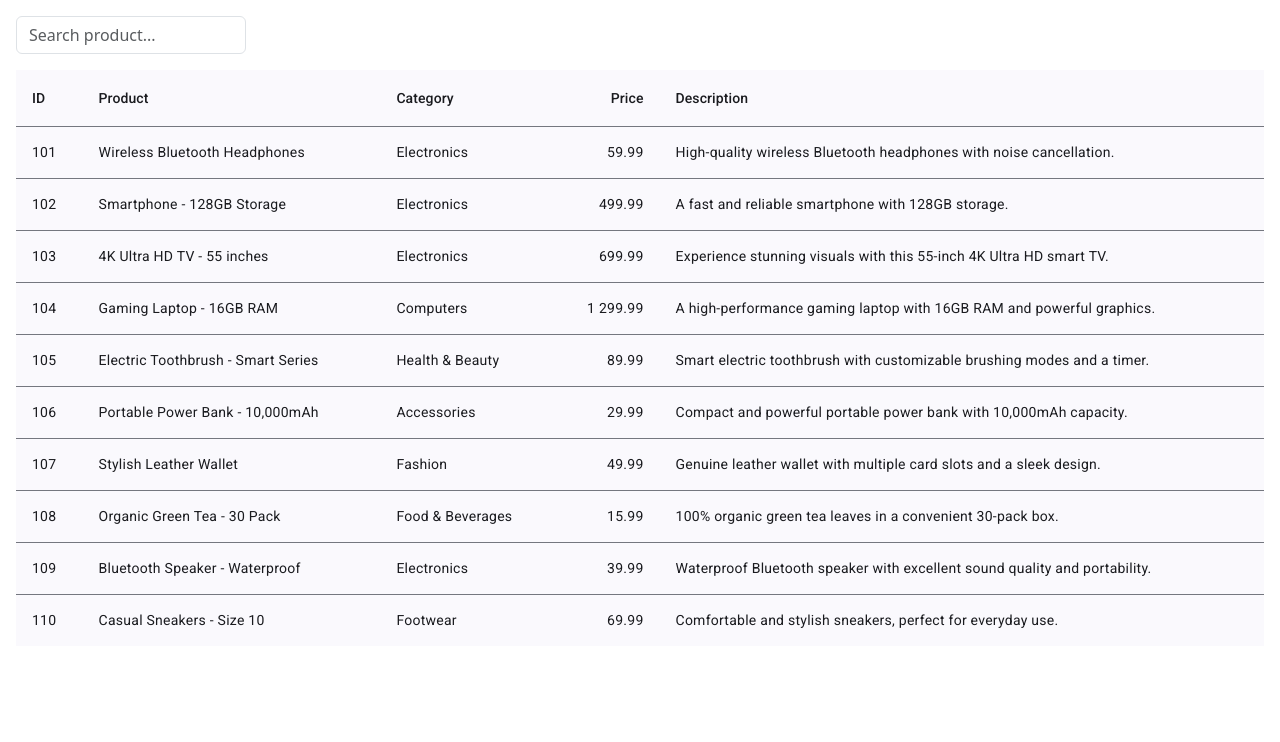
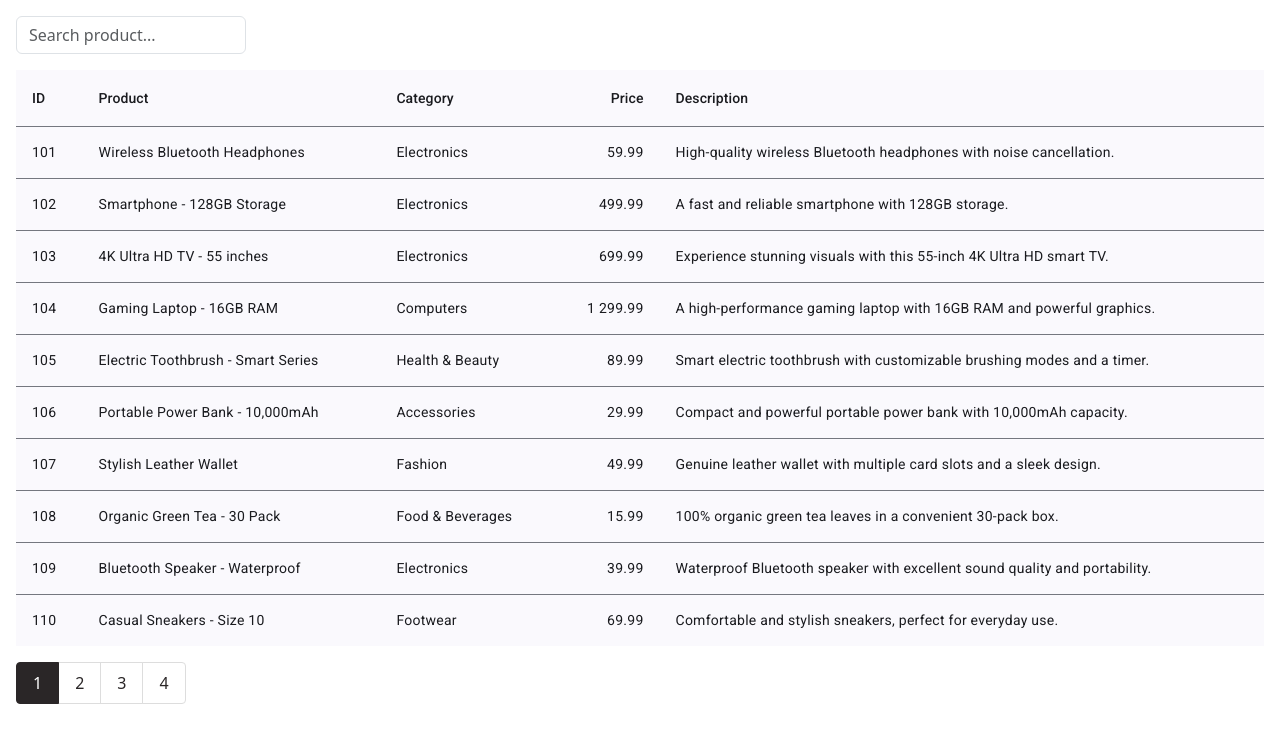
Before and after one commit to StoyanovSt/Angular18, an Angular app in the folder my-angular18-project/: page / in a window 1280 px wide. Shown: the top 742 px of the page. Built offline with nearby package versions, Linux system fonts and the light colour scheme.

Commit message:
Table pagination

```diff
--- a/my-angular18-project/src/landing/landing.component.html
+++ b/my-angular18-project/src/landing/landing.component.html
@@ -64,6 +64,7 @@
       <tr mat-header-row *matHeaderRowDef="columns"></tr>
       <tr mat-row *matRowDef="let row; columns: columns" cdkDrag></tr>
     </table>
+    <app-pagination [currentPage]="currentPage" [pageLimit]="pageLimit" [totalEntities]="totalEntities" (changePage)="changePage($event)"></app-pagination>
   </div>
 </ng-container>
 <ng-template #editProductMode>
--- a/my-angular18-project/src/landing/landing.component.ts
+++ b/my-angular18-project/src/landing/landing.component.ts
@@ -7,6 +7,7 @@ import { ProductInterface } from '../shared/product.interface';
 import { StyleChangeDirective } from '../shared/directives/style-change.directive';
 import { BehaviorSubject, combineLatestWith, map } from 'rxjs';
 import { FormatNumberPipe } from '../shared/pipes/format-number.pipe';
+import { TablePaginationComponent } from '../shared/table-pagination/pagination.component';
 
 @Component({
   selector: 'app-landing',
@@ -17,7 +18,8 @@ import { FormatNumberPipe } from '../shared/pipes/format-number.pipe';
     MatProgressSpinnerModule,
     StyleChangeDirective,
     FormatNumberPipe,
-    DragDropModule],
+    DragDropModule,
+    TablePaginationComponent],
   standalone: true,
 })
 export class LandingComponent {
@@ -34,6 +36,9 @@ export class LandingComponent {
   dataLoaded: boolean = false;
   columns: string[] = ['productId', 'name', 'category', 'price', 'description'];
   productToEdit: ProductInterface | null = null;
+  currentPage: number = 1;
+  pageLimit: number = 3;
+  totalEntities!: number;
 
   constructor() {
     setTimeout(() => {
@@ -49,6 +54,7 @@ export class LandingComponent {
         { productId: 109, name: 'Bluetooth Speaker - Waterproof', category: 'Electronics', price: 39.99, isInEditMode: false, description: 'Waterproof Bluetooth speaker with excellent sound quality and portability.' },
         { productId: 110, name: 'Casual Sneakers - Size 10', category: 'Footwear', price: 69.99, isInEditMode: false, description: 'Comfortable and stylish sneakers, perfect for everyday use.' },
       ]);
+      this.totalEntities = this.data$.getValue().length;
       this.dataLoaded = true;
     }, 2000);
   }
@@ -105,4 +111,8 @@ export class LandingComponent {
     data.splice(currentIndex, 0, movedItem);
     this.data$.next([...data]);
   }
+
+  public changePage(page: number): void {
+    this.currentPage = page;
+  }
 }
--- /dev/null
+++ b/my-angular18-project/src/shared/table-pagination/pagination.component.html
@@ -0,0 +1,9 @@
+<ul class="pagination">
+  <li
+    *ngFor="let page of pages"
+    [ngClass]="{ 'page-item': true, active: currentPage === page }"
+    (click)="changePage.emit(page)"
+  >
+    <span class="page-link">{{ page }}</span>
+  </li>
+</ul>
--- /dev/null
+++ b/my-angular18-project/src/shared/table-pagination/pagination.component.scss
@@ -0,0 +1,64 @@
+.pagination {
+  display: inline-block;
+  padding-left: 0;
+  margin-top: 1rem;
+  margin-bottom: 1rem;
+  border-radius: 0.25rem;
+
+  .page-item {
+    display: inline;
+
+    &:first-child {
+      .page-link {
+        margin-left: 0;
+        border-bottom-left-radius: 0.25rem;
+        border-top-left-radius: 0.25rem;
+      }
+    }
+    &:last-child {
+      .page-link {
+        border-bottom-right-radius: 0.25rem;
+        border-top-right-radius: 0.25rem;
+      }
+    }
+    &.active {
+      .page-link,
+      .page-link:focus,
+      .page-link:hover {
+        z-index: 2;
+        color: #fff;
+        cursor: default;
+        background-color: #2a2627;
+        border-color: #2a2627;
+      }
+      .page-item.active .page-link,
+      .page-item.active .page-link:focus,
+      .page-item.active .page-link:hover {
+        z-index: 2;
+        color: #fff;
+        cursor: default;
+        background-color: #5cb85c;
+        border-color: #5cb85c;
+      }
+    }
+
+    .page-link {
+      position: relative;
+      float: left;
+      padding: 0.5rem 1rem;
+      margin-left: -1px;
+      color: #2a2627;
+      text-decoration: none;
+      background-color: #fff;
+      border: 1px solid #ddd;
+      cursor: pointer;
+
+      &:focus,
+      &:hover {
+        color: #2a2627;
+        background-color: #eceeef;
+        border-color: #ddd;
+      }
+    }
+  }
+}
--- /dev/null
+++ b/my-angular18-project/src/shared/table-pagination/pagination.component.ts
@@ -0,0 +1,27 @@
+import { CommonModule } from '@angular/common';
+import { Component, EventEmitter, Input, OnInit, Output } from '@angular/core';
+
+@Component({
+  selector: 'app-pagination',
+  standalone: true,
+  templateUrl: './pagination.component.html',
+  imports: [CommonModule],
+  styleUrls: ['./pagination.component.scss'],
+})
+export class TablePaginationComponent implements OnInit {
+  @Input() currentPage: number = 1;
+  @Input() pageLimit: number = 3;
+  @Input() totalEntities: number = 10;
+  @Output() changePage = new EventEmitter<number>();
+
+  pages: number[] = [];
+
+  ngOnInit(): void {
+    const pagesCount = Math.ceil(this.totalEntities / this.pageLimit);
+    this.pages = this.range(1, pagesCount);
+  }
+
+  private range(start: number, end: number): number[] {
+    return [...Array(end).keys()].map((el) => el + start);
+  }
+}
```
